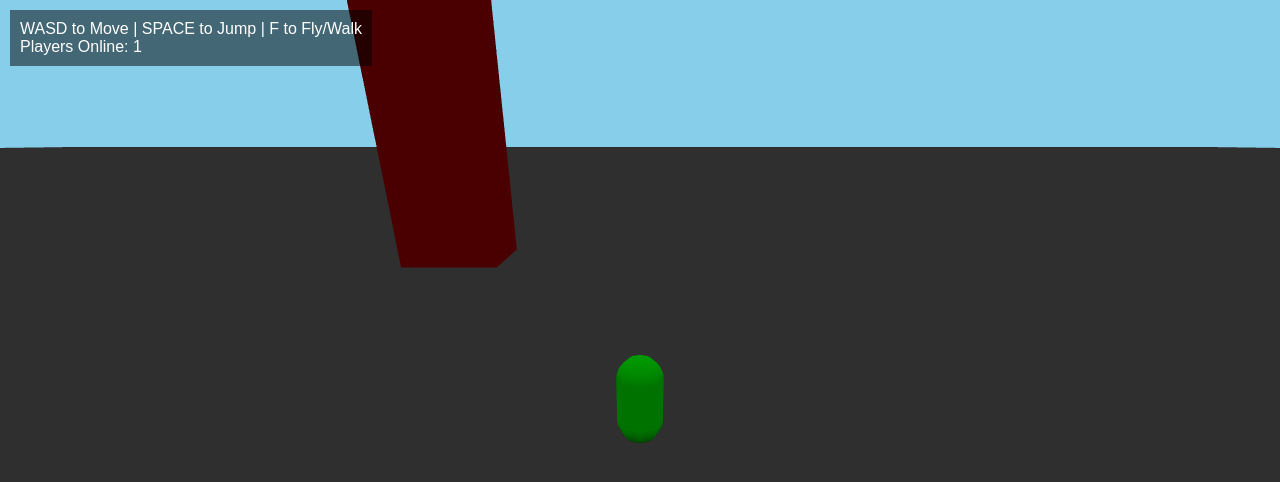
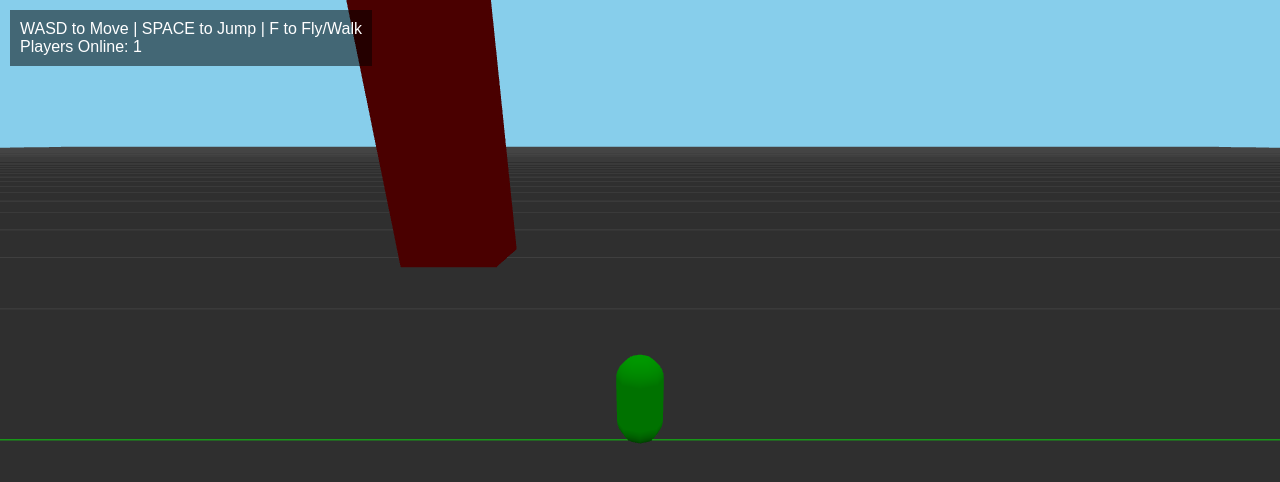
Before and after one commit to akhi799/global-city, a plain HTML site: page client/index.html in a window 1280 px wide. Drawn offline with nearby package versions, Linux system fonts and the light colour scheme; no server answers; animation ran at ten frames a second.

Commit message:
Add visual grid and smooth camera lerp to reveal rotation, and force cache-bust in index.html

```diff
--- a/client/index.html
+++ b/client/index.html
@@ -16,6 +16,6 @@
     </div>
     <script src="https://cdnjs.cloudflare.com/ajax/libs/three.js/0.158.0/three.min.js"></script>
     <script src="https://cdn.socket.io/4.7.2/socket.io.min.js"></script>
-    <script src="main.js"></script>
+    <script src="main.js?v=2"></script>
 </body>
 </html>
--- a/client/main.js
+++ b/client/main.js
@@ -18,6 +18,11 @@ const ground = new THREE.Mesh(
 );
 ground.rotation.x = -Math.PI / 2;
 scene.add(ground);
+
+// Grid Helper for visual movement reference
+const gridHelper = new THREE.GridHelper(1000, 100, 0x00ff00, 0x444444);
+gridHelper.position.y = 0.01; // slightly above ground to prevent z-fighting
+scene.add(gridHelper);
 
 // Dummy Building (Placeholder for Monuments)
 function createBuilding(x, z, height, color) {
@@ -129,12 +134,17 @@ function animate() {
     myMesh.position.set(playerPos.x, playerPos.y, playerPos.z);
     myMesh.rotation.y = playerPos.rotation;
 
-    // Camera follows behind player, rotating with them
+    // Camera follows behind player with smooth interpolation (lerping)
     const cameraDistance = 10;
     const cameraHeight = 5;
-    camera.position.x = playerPos.x + Math.sin(playerPos.rotation) * cameraDistance;
-    camera.position.z = playerPos.z + Math.cos(playerPos.rotation) * cameraDistance;
-    camera.position.y = playerPos.y + cameraHeight;
+    const targetCameraX = playerPos.x + Math.sin(playerPos.rotation) * cameraDistance;
+    const targetCameraZ = playerPos.z + Math.cos(playerPos.rotation) * cameraDistance;
+    const targetCameraY = playerPos.y + cameraHeight;
+
+    // Smooth camera lag/lerp
+    camera.position.x += (targetCameraX - camera.position.x) * 0.1;
+    camera.position.z += (targetCameraZ - camera.position.z) * 0.1;
+    camera.position.y += (targetCameraY - camera.position.y) * 0.1;
     camera.lookAt(playerPos.x, playerPos.y, playerPos.z);
 
     // Sync to server
```
